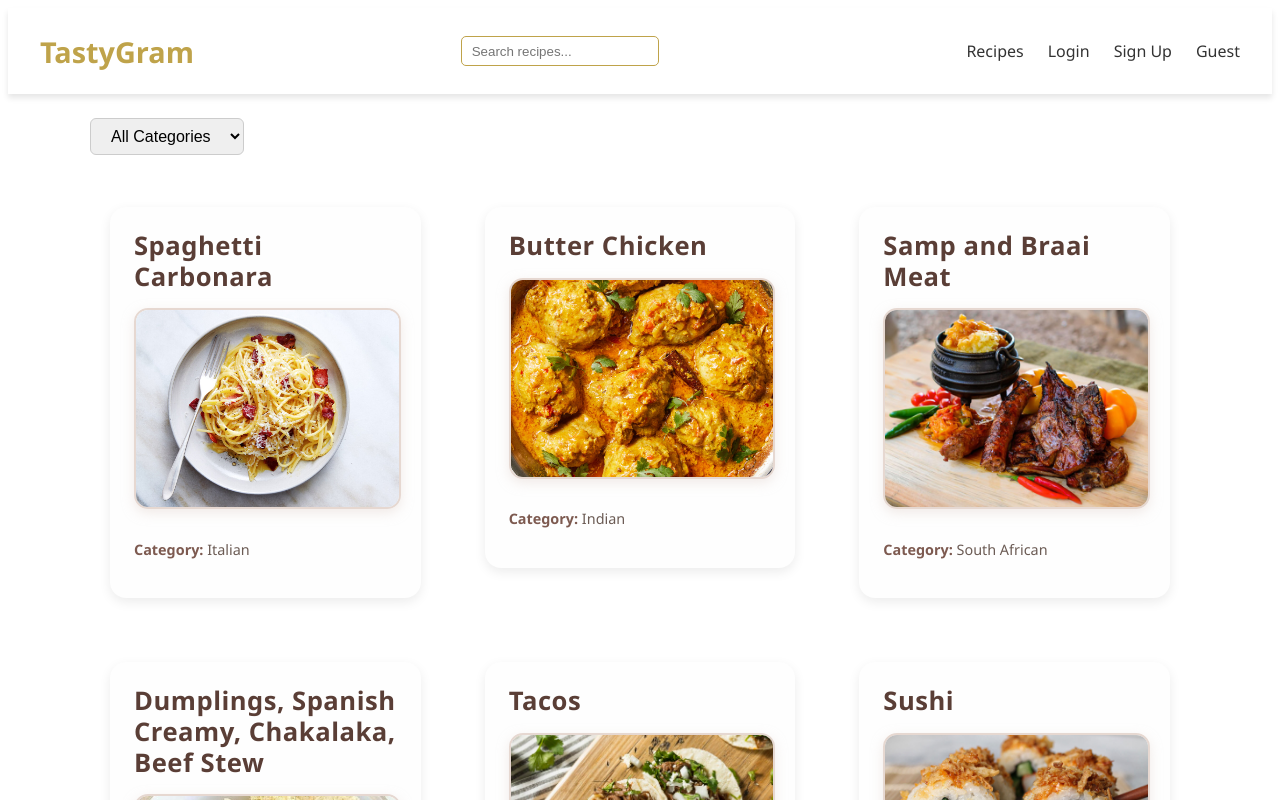
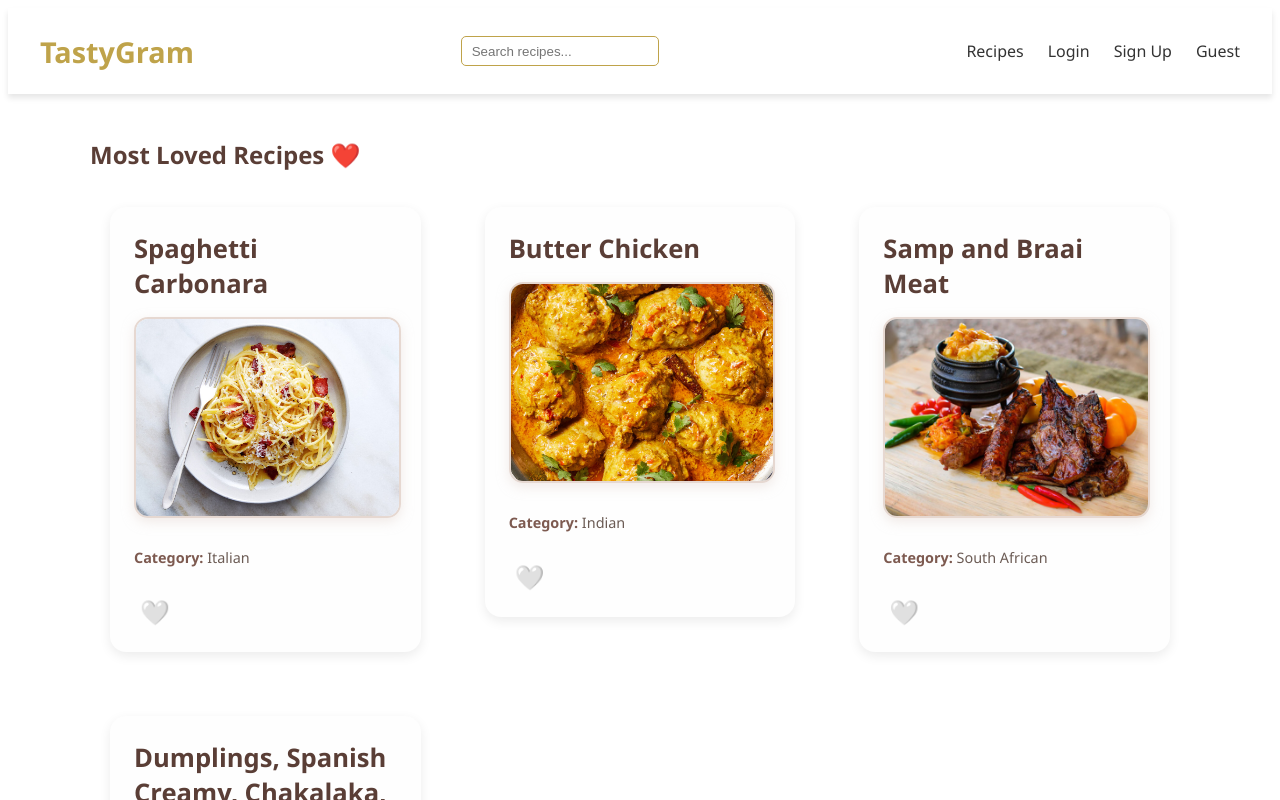
Before and after one commit to swikelanic/tastygram, a React (Create React App) app: page /recipes in a window 1280 px wide. Shown: the top 800 px of the page. Built offline with nearby package versions, Linux system fonts and the light colour scheme.

Commit message:
Added Breakfast category, hearts for recipes, and updated RecipeCard & RecipeDetailPage

```diff
--- a/src/components/RecipeCard.tsx
+++ b/src/components/RecipeCard.tsx
@@ -1,4 +1,4 @@
-import React from 'react';
+import React, { useState, useEffect } from 'react';
 import { Link } from 'react-router-dom';
 import { Recipe } from '../types';
 
@@ -7,7 +7,25 @@ interface RecipeCardProps {
 }
 
 const RecipeCard: React.FC<RecipeCardProps> = ({ recipe }) => {
-  const [hovered, setHovered] = React.useState(false);
+  const [hovered, setHovered] = useState(false);
+  const [liked, setLiked] = useState(false);
+
+  // Load like state from localStorage
+  useEffect(() => {
+    const savedLikes = JSON.parse(localStorage.getItem('likedRecipes') || '{}');
+    setLiked(!!savedLikes[recipe.id]);
+  }, [recipe.id]);
+
+  const toggleLike = (e: React.MouseEvent<HTMLButtonElement>) => {
+    e.preventDefault();
+    setLiked((prev) => {
+      const newState = !prev;
+      const savedLikes = JSON.parse(localStorage.getItem('likedRecipes') || '{}');
+      savedLikes[recipe.id] = newState;
+      localStorage.setItem('likedRecipes', JSON.stringify(savedLikes));
+      return newState;
+    });
+  };
 
   return (
     <Link
@@ -35,7 +53,6 @@ const RecipeCard: React.FC<RecipeCardProps> = ({ recipe }) => {
           fontFamily: "'Segoe UI', Tahoma, Geneva, Verdana, sans-serif",
           color: '#333',
         }}
-        aria-label={`Recipe card for ${recipe.title}`}
       >
         {/* Title */}
         <h3
@@ -44,8 +61,6 @@ const RecipeCard: React.FC<RecipeCardProps> = ({ recipe }) => {
             fontWeight: 700,
             fontSize: '1.6rem',
             color: '#5a3e36',
-            letterSpacing: '0.02em',
-            lineHeight: 1.2,
           }}
         >
           {recipe.title}
@@ -74,7 +89,6 @@ const RecipeCard: React.FC<RecipeCardProps> = ({ recipe }) => {
           style={{
             fontSize: '0.9rem',
             color: '#6b5b54',
-            lineHeight: 1.4,
             display: 'flex',
             flexDirection: 'column',
             gap: '0.3rem',
@@ -86,8 +100,22 @@ const RecipeCard: React.FC<RecipeCardProps> = ({ recipe }) => {
             </strong>{' '}
             {recipe.category || 'N/A'}
           </p>
-          {/* Ingredients removed to keep them hidden on card */}
         </div>
+
+        {/* Heart Button below */}
+        <button
+          onClick={toggleLike}
+          style={{
+            background: 'none',
+            border: 'none',
+            cursor: 'pointer',
+            fontSize: '1.5rem',
+            alignSelf: 'flex-start',
+          }}
+          aria-label={liked ? 'Unlike recipe' : 'Like recipe'}
+        >
+          {liked ? '❤️' : '🤍'}
+        </button>
       </div>
     </Link>
   );
--- a/src/pages/RecipeDetailPage.tsx
+++ b/src/pages/RecipeDetailPage.tsx
@@ -1,4 +1,4 @@
-import React from "react";
+import React, { useState, useEffect } from "react";
 import { useParams, Link } from "react-router-dom";
 import { Recipe } from "../types";
 import './RecipeDetailPage.css';
@@ -11,82 +11,74 @@ const RecipeDetailPage: React.FC<RecipeDetailPageProps> = ({ recipes }) => {
   const { id } = useParams<{ id: string }>();
   const recipe = recipes.find((r) => r.id === id);
 
-  // Debugging
-  console.log("RecipeDetailPage component rendered");
-  console.log("Route param id:", id);
-  console.log("Loaded recipe:", recipe?.title);
+  const [liked, setLiked] = useState(false);
 
-  if (!recipe) {
-    return <p className="recipe-not-found">Recipe not found</p>;
-  }
+  useEffect(() => {
+    if (!recipe) return;
+    const savedLikes = JSON.parse(localStorage.getItem('likedRecipes') || '{}');
+    setLiked(!!savedLikes[recipe.id]);
+  }, [recipe]);
+
+  const toggleLike = () => {
+    if (!recipe) return;
+    setLiked((prev) => {
+      const newState = !prev;
+      const savedLikes = JSON.parse(localStorage.getItem('likedRecipes') || '{}');
+      savedLikes[recipe.id] = newState;
+      localStorage.setItem('likedRecipes', JSON.stringify(savedLikes));
+      return newState;
+    });
+  };
+
+  if (!recipe) return <p className="recipe-not-found">Recipe not found</p>;
 
   const stepList = recipe.steps?.split(/\.|\n/).map((s) => s.trim()).filter((s) => s.length > 0) ?? [];
-  const hours = recipe.cookingTime ? Math.floor(recipe.cookingTime / 60) : 0;
-  const minutes = recipe.cookingTime ? recipe.cookingTime % 60 : 0;
 
   return (
     <main className="recipe-page">
-      {/* Hero Section */}
       <div className="recipe-hero">
-        {recipe.imageUrl ? (
-          <img src={recipe.imageUrl} alt={recipe.title} />
-        ) : (
-          <div className="recipe-hero-noimage">No image available</div>
-        )}
+        {recipe.imageUrl ? <img src={recipe.imageUrl} alt={recipe.title} /> : <div>No image available</div>}
         <div className="recipe-hero-overlay">
           <h1>{recipe.title}</h1>
           <p>{recipe.category || "Uncategorized"}</p>
         </div>
       </div>
 
-      {/* Info Card */}
       <div className="recipe-info">
         <div>
           <p>Uploaded by</p>
           <p>{recipe.author || "Anonymous"}</p>
         </div>
-        {recipe.cookingTime && (
-          <div>
-            <p>Cooking Time</p>
-            <p>{hours > 0 ? `${hours}h ` : ""}{minutes} min</p>
-          </div>
-        )}
         <div>
           <p>Category</p>
           <p>{recipe.category || "Uncategorized"}</p>
         </div>
       </div>
 
-      {/* Description */}
       {recipe.description && <p className="recipe-description">{recipe.description}</p>}
 
-      {/* Ingredients & Steps */}
       <div className="recipe-grid">
-        <div className="divider-horizontal"></div>
-        <div className="divider-vertical"></div>
-
-        {/* Ingredients */}
         <section className="recipe-section">
           <h2>Ingredients</h2>
-          {recipe.ingredients.length > 0 ? (
-            <ul>{recipe.ingredients.map((ing, idx) => <li key={idx}>{ing}</li>)}</ul>
-          ) : (
-            <p>No ingredients listed.</p>
-          )}
+          {recipe.ingredients.length > 0 ? <ul>{recipe.ingredients.map((ing, idx) => <li key={idx}>{ing}</li>)}</ul> : <p>No ingredients listed.</p>}
         </section>
 
-        {/* Steps */}
         <section className="recipe-section">
           <h2>Steps</h2>
-          {stepList.length > 0 ? (
-            <ol>{stepList.map((step, idx) => <li key={idx}>{step}.</li>)}</ol>
-          ) : (
-            <p>No steps provided.</p>
-          )}
+          {stepList.length > 0 ? <ol>{stepList.map((step, idx) => <li key={idx}>{step}.</li>)}</ol> : <p>No steps provided.</p>}
         </section>
       </div>
 
-      {/* Actions */}
+      {/* Heart button below */}
+      <div style={{ marginTop: '1rem' }}>
+        <button
+          onClick={toggleLike}
+          style={{ fontSize: '2rem', background: 'none', border: 'none', cursor: 'pointer' }}
+        >
+          {liked ? '❤️' : '🤍'}
+        </button>
+      </div>
+
       <div className="recipe-actions">
         <Link to="/recipes">← Back to Recipes</Link>
         <button onClick={() => window.print()}>🖨️ Print Recipe</button>
--- a/src/pages/RecipesPage.tsx
+++ b/src/pages/RecipesPage.tsx
@@ -9,6 +9,7 @@ interface RecipesPageProps {
 }
 
 const categories = [
+  'Breakfast',
   'Italian',
   'Indian',
   'Chinese',
@@ -22,8 +23,9 @@ const categories = [
 const RecipesPage: React.FC<RecipesPageProps> = ({ recipes, searchQuery = '' }) => {
   const [selectedCategory, setSelectedCategory] = useState<string>('');
   const [filteredRecipes, setFilteredRecipes] = useState<Recipe[]>(recipes);
+  const [mostLoved, setMostLoved] = useState<Recipe[]>([]);
 
-  // ✅ Update filtered recipes whenever search or category changes
+  // Filter recipes based on category & search
   useEffect(() => {
     let updated = recipes;
 
@@ -42,47 +44,31 @@ const RecipesPage: React.FC<RecipesPageProps> = ({ recipes, searchQuery = '' })
     setFilteredRecipes(updated);
   }, [selectedCategory, searchQuery, recipes]);
 
+  // Compute Most Loved recipes
+  useEffect(() => {
+    const savedLikes = JSON.parse(localStorage.getItem('likedRecipes') || '{}');
+    const sorted = [...recipes].sort((a, b) => {
+      const likesA = savedLikes[a.id] ? 1 : 0;
+      const likesB = savedLikes[b.id] ? 1 : 0;
+      return likesB - likesA; // Descending
+    });
+    setMostLoved(sorted.slice(0, 4)); // top 4 recipes
+  }, [recipes]);
+
   return (
-    <main
-      style={{
-        padding: '1.5rem 2rem',
-        maxWidth: 1100,
-        margin: '0 auto',
-        fontFamily: "'Segoe UI', Tahoma, Geneva, Verdana, sans-serif",
-      }}
-    >
-      <Filter
-        categories={categories}
-        selectedCategory={selectedCategory}
-        onSelectCategory={setSelectedCategory}
-      />
+    <main style={{ padding: '1.5rem 2rem', maxWidth: 1100, margin: '0 auto', fontFamily: "'Segoe UI', Tahoma, Geneva, Verdana, sans-serif" }}>
+      <h2 style={{ marginBottom: '1rem', color: '#5a3e36' }}>Most Loved Recipes ❤️</h2>
+      <section style={{ display: 'grid', gridTemplateColumns: 'repeat(auto-fit, minmax(320px, 1fr))', gap: '1.5rem', justifyItems: 'center' }}>
+        {mostLoved.length > 0 ? mostLoved.map((recipe) => <RecipeCard key={recipe.id} recipe={recipe} />)
+          : <p>No loved recipes yet.</p>}
+      </section>
 
-      <section
-        style={{
-          marginTop: '2rem',
-          display: 'grid',
-          gridTemplateColumns: 'repeat(auto-fit, minmax(320px, 1fr))',
-          gap: '1.5rem',
-          justifyItems: 'center',
-        }}
-      >
-        {filteredRecipes.length > 0 ? (
-          filteredRecipes.map((recipe) => (
-            <RecipeCard key={recipe.id} recipe={recipe} />
-          ))
-        ) : (
-          <p
-            style={{
-              gridColumn: '1 / -1',
-              textAlign: 'center',
-              fontSize: '1.2rem',
-              color: '#666',
-              marginTop: '3rem',
-            }}
-          >
-            No recipes found.
-          </p>
-        )}
+      <Filter categories={categories} selectedCategory={selectedCategory} onSelectCategory={setSelectedCategory} />
+
+      <h2 style={{ marginTop: '2rem', marginBottom: '1rem', color: '#5a3e36' }}>All Recipes</h2>
+      <section style={{ display: 'grid', gridTemplateColumns: 'repeat(auto-fit, minmax(320px, 1fr))', gap: '1.5rem', justifyItems: 'center' }}>
+        {filteredRecipes.length > 0 ? filteredRecipes.map((recipe) => <RecipeCard key={recipe.id} recipe={recipe} />)
+          : <p style={{ gridColumn: '1 / -1', textAlign: 'center', fontSize: '1.2rem', color: '#666', marginTop: '3rem' }}>No recipes found.</p>}
       </section>
     </main>
   );
```
